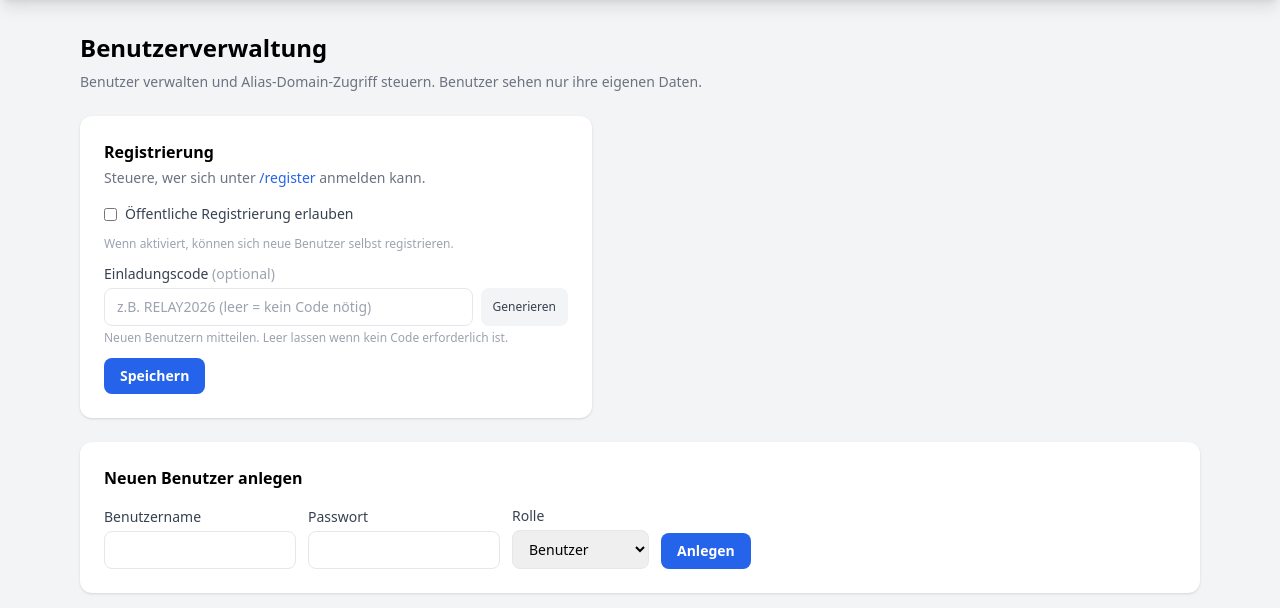
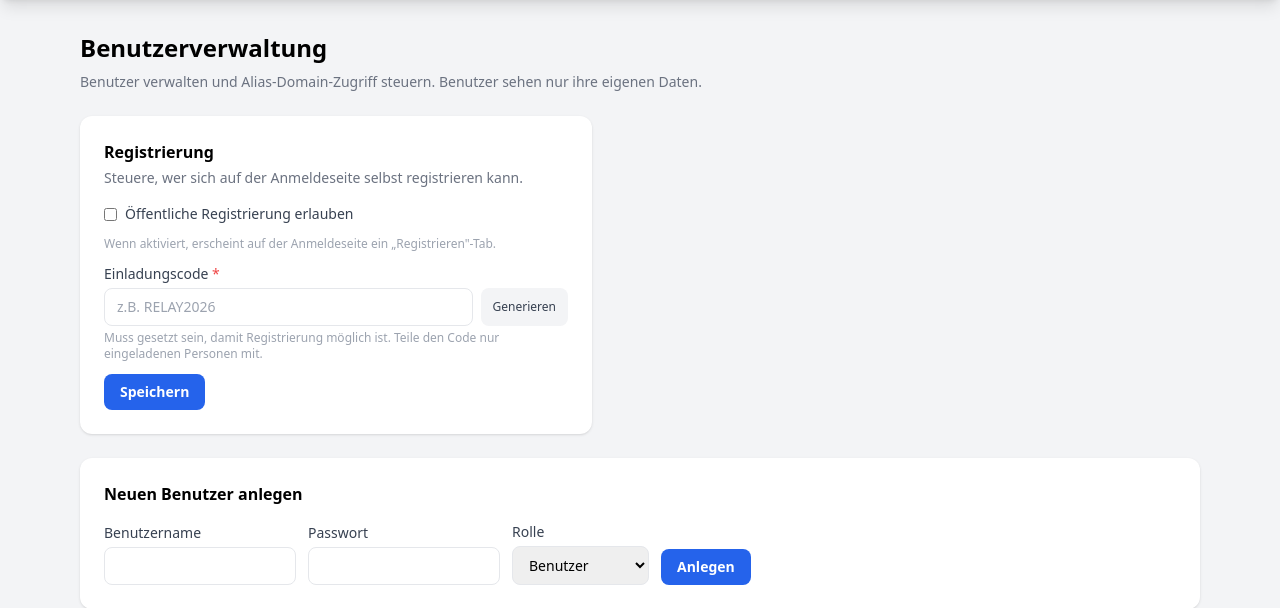
Before and after one commit to boernie77/EmailRelay, a FastAPI app: page /admin/users in a window 1280 px wide. Shown: the part 81-689 px from the top of the page. Run offline with FastAPI, Linux system fonts and the light colour scheme; the visitor is signed in with stand-in values (Sample User, id 1); data comes from the database, SQL or seed files in the repository; data that the repository does not hold is empty; parts of the project's set-up code (start-up, migrations or seed data) failed here and were passed over; some libraries are stand-ins or nearby versions.

Commit message:
Auto-update: 2026-03-27 15:59

```diff
--- a/alias-api/templates/admin_users.html
+++ b/alias-api/templates/admin_users.html
@@ -7,27 +7,27 @@
 <!-- Registrierungseinstellungen -->
 <div class="bg-white rounded-xl shadow p-6 mb-6 max-w-lg">
   <h2 class="text-base font-semibold mb-1">Registrierung</h2>
-  <p class="text-sm text-gray-500 mb-4">Steuere, wer sich unter <a href="/register" target="_blank" class="text-blue-600 hover:underline">/register</a> anmelden kann.</p>
+  <p class="text-sm text-gray-500 mb-4">Steuere, wer sich auf der Anmeldeseite selbst registrieren kann.</p>
   <form method="post" action="/admin/users/registration-settings" class="space-y-3">
     <div class="flex items-center gap-2">
       <input type="checkbox" name="registration_enabled" value="true" id="reg_enabled"
              {% if registration_enabled %}checked{% endif %} class="rounded">
       <label for="reg_enabled" class="text-sm text-gray-700">Öffentliche Registrierung erlauben</label>
     </div>
-    <p class="text-xs text-gray-400">Wenn aktiviert, können sich neue Benutzer selbst registrieren.</p>
+    <p class="text-xs text-gray-400">Wenn aktiviert, erscheint auf der Anmeldeseite ein „Registrieren"-Tab.</p>
     <div>
-      <label class="block text-sm font-medium text-gray-700 mb-1">Einladungscode <span class="text-gray-400 font-normal">(optional)</span></label>
+      <label class="block text-sm font-medium text-gray-700 mb-1">Einladungscode <span class="text-red-500">*</span></label>
       <div class="flex gap-2">
         <input type="text" name="registration_invite_code"
                value="{{ registration_invite_code or '' }}"
-               placeholder="z.B. RELAY2026 (leer = kein Code nötig)"
+               placeholder="z.B. RELAY2026"
                class="flex-1 border rounded-lg px-3 py-2 text-sm focus:outline-none focus:ring-2 focus:ring-blue-400">
         <button type="button" onclick="genCode()"
                 class="bg-gray-100 hover:bg-gray-200 text-gray-700 text-xs font-medium px-3 py-2 rounded-lg transition">
           Generieren
         </button>
       </div>
-      <p class="text-xs text-gray-400 mt-1">Neuen Benutzern mitteilen. Leer lassen wenn kein Code erforderlich ist.</p>
+      <p class="text-xs text-gray-400 mt-1">Muss gesetzt sein, damit Registrierung möglich ist. Teile den Code nur eingeladenen Personen mit.</p>
     </div>
     <button type="submit"
             class="bg-blue-600 hover:bg-blue-700 text-white font-semibold px-4 py-2 rounded-lg transition text-sm">
```
